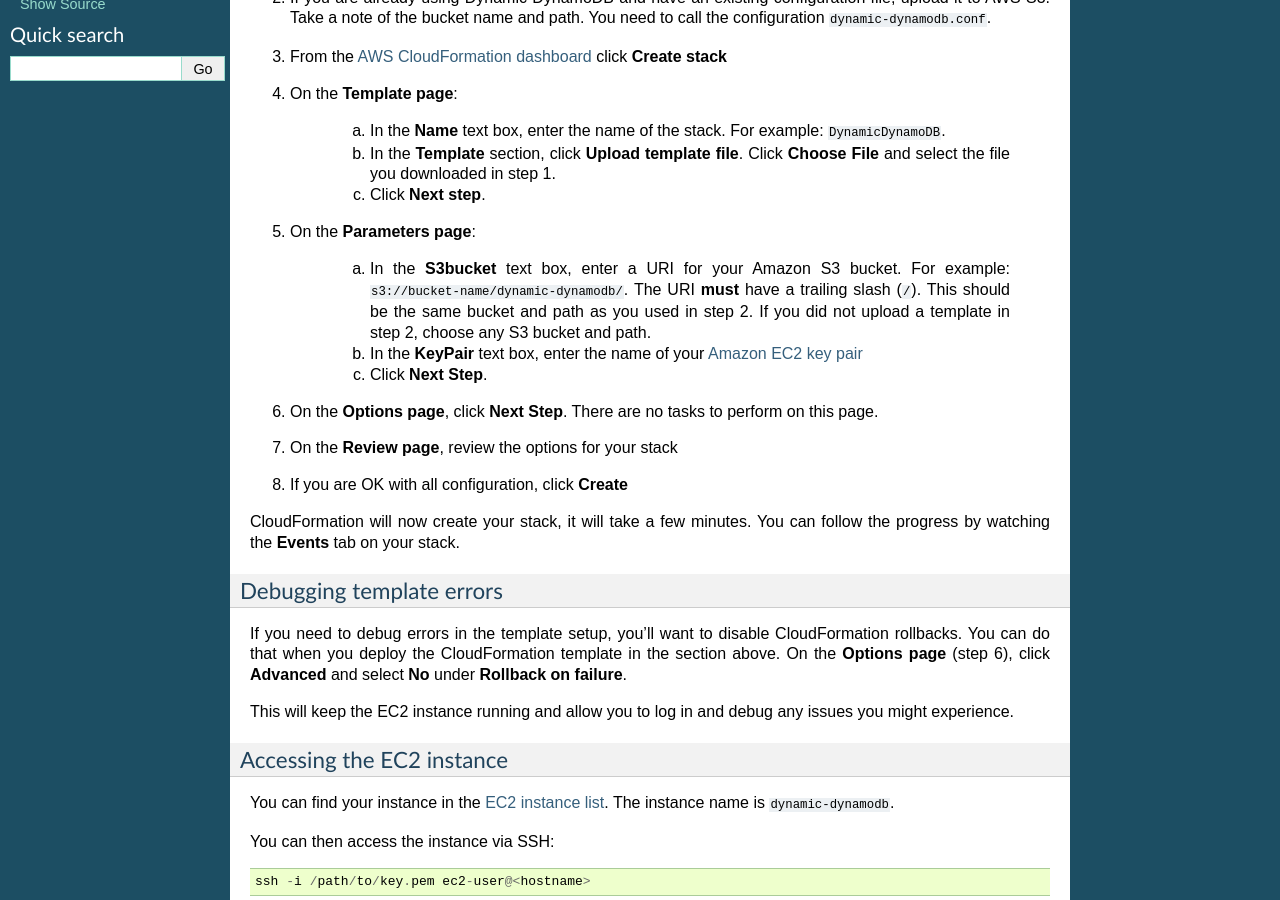
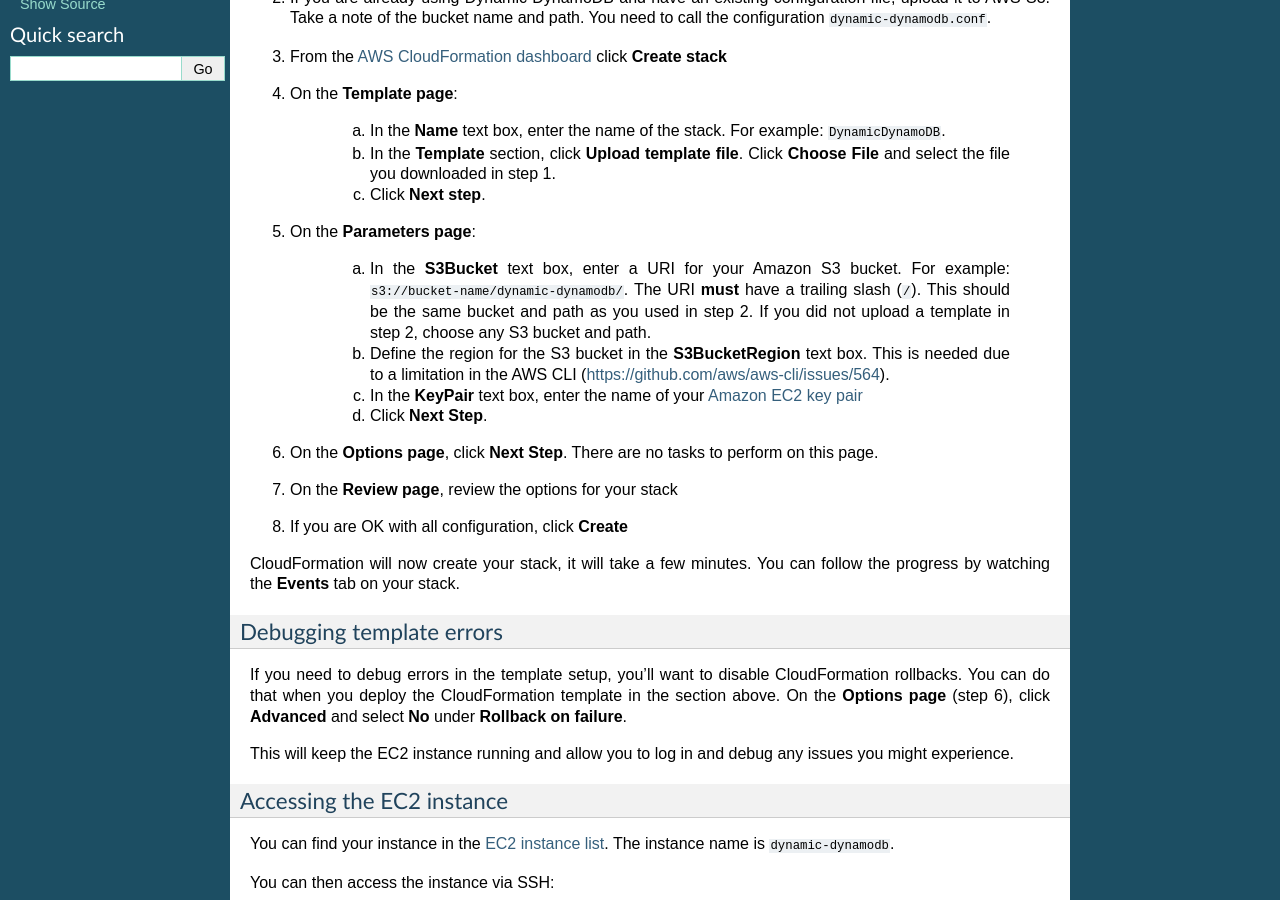
Before and after one commit to sebdah/dynamic-dynamodb, a Sphinx documentation site: the page built from docs/cloudformation_template.rst, in a window 1280 px wide and 900 px high, scrolled down 484 px. Built offline with Sphinx 7.4.7, drawn with Linux system fonts in a browser that asks for light colours.

Commit message:
Added missing step (S3BucketRegion) #159

```diff
--- a/docs/cloudformation_template.rst
+++ b/docs/cloudformation_template.rst
@@ -32,11 +32,13 @@ The following will create a new CloudFormation stack. This will launch a new EC2
 
 5. On the **Parameters page**:
 
-    a. In the **S3bucket** text box, enter a URI for your Amazon S3 bucket. For example: ``s3://bucket-name/dynamic-dynamodb/``.  The URI **must** have a trailing slash (``/``). This should be the same bucket and path as you used in step 2. If you did not upload a template in step 2, choose any S3 bucket and path.
+    a. In the **S3Bucket** text box, enter a URI for your Amazon S3 bucket. For example: ``s3://bucket-name/dynamic-dynamodb/``.  The URI **must** have a trailing slash (``/``). This should be the same bucket and path as you used in step 2. If you did not upload a template in step 2, choose any S3 bucket and path.
 
-    b. In the **KeyPair** text box, enter the name of your `Amazon EC2 key pair <https://console.aws.amazon.com/ec2/v2/home?#KeyPairs:>`__
+    b. Define the region for the S3 bucket in the **S3BucketRegion** text box. This is needed due to a limitation in the AWS CLI (https://github.com/aws/aws-cli/issues/564).
 
-    c. Click **Next Step**.
+    c. In the **KeyPair** text box, enter the name of your `Amazon EC2 key pair <https://console.aws.amazon.com/ec2/v2/home?#KeyPairs:>`__
+
+    d. Click **Next Step**.
 
 6. On the **Options page**, click **Next Step**. There are no tasks to perform on this page.
 
```
